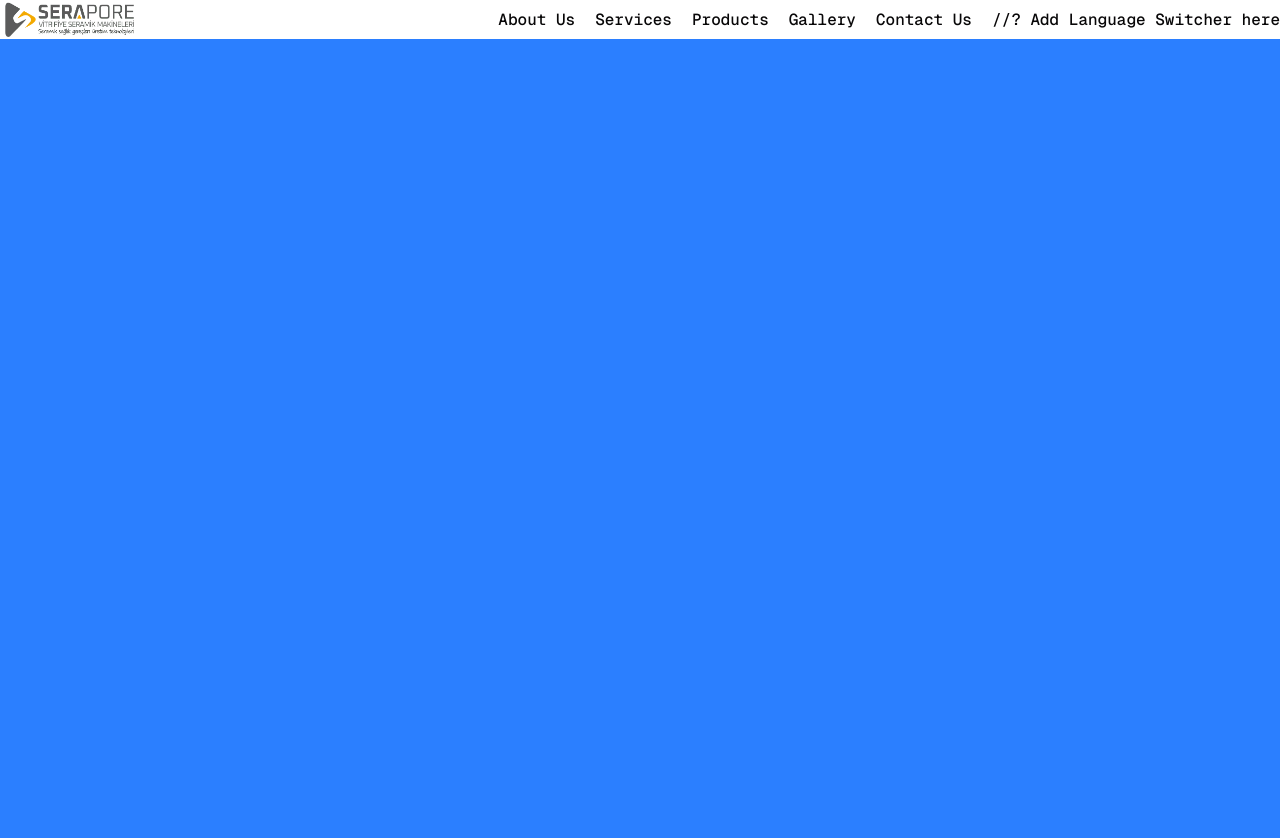
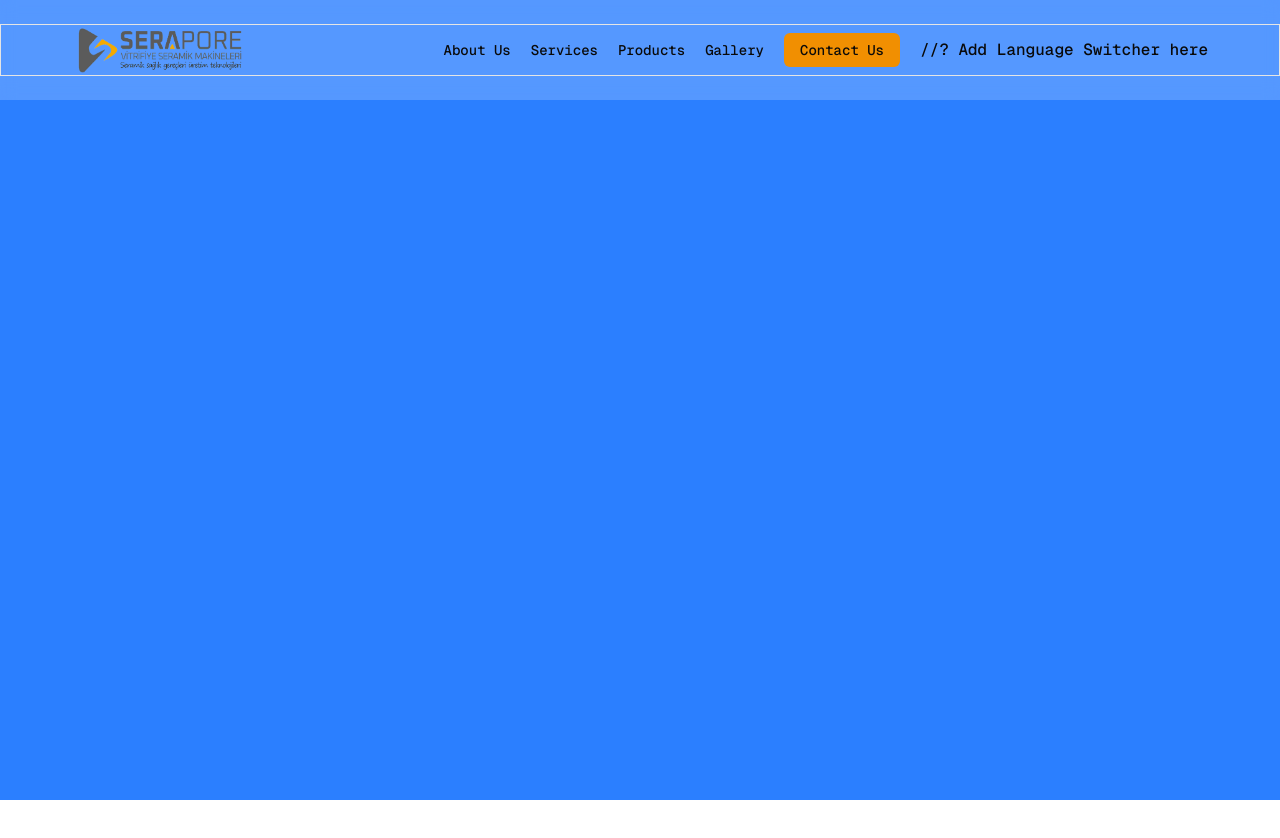
Before and after one commit to Ayberkyvs/serapore-v2, a Next.js app: page / in a window 1280 px wide. After the commit the page ends 800 px from the top, so only its background shows below. Built offline with nearby package versions, Linux system fonts and the light colour scheme.

Commit message:
refactor(styles): :lipstick: update global styles and reset CSS

```diff
--- a/app/globals.css
+++ b/app/globals.css
@@ -1,31 +1,62 @@
 @import "tailwindcss";
+@import "tw-animate-css";
+
+/* @custom-variant dark (&:is(.dark *)); */
 
 :root {
-  --background: #ffffff;
-  --foreground: #080708;
-  --primary: #0070f3;
-  --accent: #F18F01;
-  --accent-50: #FEF4E6;
-  --accent-100:#FCE9CC;
-  --accent-200: #F9D299;
-  --accent-300:#F7BC67;
-  --accent-400: #F4A534;
-  --accent-500: #F18F01;
-  --accent-600: #C17201;
+	--primary: oklch(0.205 0 0);
+	--accent: oklch(0.97 0 0);
+	--accent-50: #fef4e6;
+	--accent-100: #fce9cc;
+	--accent-200: #f9d299;
+	--accent-300: #f7bc67;
+	--accent-400: #f4a534;
+	--accent-500: #f18f01;
+	--accent-600: #c17201;
 	--accent-700: #915601;
-  --accent-800:#603900;
-  --accent-900: #301D00;
-  --primary-0: #E1EAFB;
-  --primary-50: #CDDAF2;
-  --primary-100: #B8C9E9;
-  --primary-200: #8FA8D7;
-  --primary-300: #6688C4;
-  --primary-400: #3D67B2;
-  --primary-500: #1446A0;
+	--accent-800: #603900;
+	--accent-900: #301d00;
+	--primary-0: #e1eafb;
+	--primary-50: #cddaf2;
+	--primary-100: #b8c9e9;
+	--primary-200: #8fa8d7;
+	--primary-300: #6688c4;
+	--primary-400: #3d67b2;
+	--primary-500: #1446a0;
 	--primary-600: #103880;
-  --primary-700: #0C2A60;
-  --primary-800: #081C40;
-  --primary-900: #040E20;
+	--primary-700: #0c2a60;
+	--primary-800: #081c40;
+	--primary-900: #040e20;
+	--radius: 0.625rem;
+	--background: oklch(1 0 0);
+	--foreground: oklch(0.145 0 0);
+	--card: oklch(1 0 0);
+	--card-foreground: oklch(0.145 0 0);
+	--popover: oklch(1 0 0);
+	--popover-foreground: oklch(0.145 0 0);
+	--primary-foreground: oklch(0.985 0 0);
+	--secondary: oklch(0.97 0 0);
+	--secondary-foreground: oklch(0.205 0 0);
+	--muted: oklch(0.97 0 0);
+	--muted-foreground: oklch(0.556 0 0);
+	--accent-foreground: oklch(0.205 0 0);
+	--destructive: oklch(0.577 0.245 27.325);
+	--border: oklch(0.922 0 0);
+	--input: oklch(0.922 0 0);
+	--ring: oklch(0.708 0 0);
+	--chart-1: oklch(0.646 0.222 41.116);
+	--chart-2: oklch(0.6 0.118 184.704);
+	--chart-3: oklch(0.398 0.07 227.392);
+	--chart-4: oklch(0.828 0.189 84.429);
+	--chart-5: oklch(0.769 0.188 70.08);
+	--sidebar: oklch(0.985 0 0);
+	--sidebar-foreground: oklch(0.145 0 0);
+	--sidebar-primary: oklch(0.205 0 0);
+	--sidebar-primary-foreground: oklch(0.985 0 0);
+	--sidebar-accent: oklch(0.97 0 0);
+	--sidebar-accent-foreground: oklch(0.205 0 0);
+	--sidebar-border: oklch(0.922 0 0);
+	--sidebar-ring: oklch(0.708 0 0);
 }
 
 @theme inline {
@@ -56,20 +87,148 @@
 	--color-primary-700: var(--primary-700);
 	--color-primary-800: var(--primary-800);
 	--color-primary-900: var(--primary-900);
+	--color-sidebar-ring: var(--sidebar-ring);
+	--color-sidebar-border: var(--sidebar-border);
+	--color-sidebar-accent-foreground: var(--sidebar-accent-foreground);
+	--color-sidebar-accent: var(--sidebar-accent);
+	--color-sidebar-primary-foreground: var(--sidebar-primary-foreground);
+	--color-sidebar-primary: var(--sidebar-primary);
+	--color-sidebar-foreground: var(--sidebar-foreground);
+	--color-sidebar: var(--sidebar);
+	--color-chart-5: var(--chart-5);
+	--color-chart-4: var(--chart-4);
+	--color-chart-3: var(--chart-3);
+	--color-chart-2: var(--chart-2);
+	--color-chart-1: var(--chart-1);
+	--color-ring: var(--ring);
+	--color-input: var(--input);
+	--color-border: var(--border);
+	--color-destructive: var(--destructive);
+	--color-accent-foreground: var(--accent-foreground);
+	--color-muted-foreground: var(--muted-foreground);
+	--color-muted: var(--muted);
+	--color-secondary-foreground: var(--secondary-foreground);
+	--color-secondary: var(--secondary);
+	--color-primary-foreground: var(--primary-foreground);
+	--color-popover-foreground: var(--popover-foreground);
+	--color-popover: var(--popover);
+	--color-card-foreground: var(--card-foreground);
+	--color-card: var(--card);
+	--radius-sm: calc(var(--radius) - 4px);
+	--radius-md: calc(var(--radius) - 2px);
+	--radius-lg: var(--radius);
+	--radius-xl: calc(var(--radius) + 4px);
+	--breakpoint-xs: 478px;
+	--breakpoint-2xl: 90rem;
 }
 
-@media (prefers-color-scheme: dark) {
-  :root {
-    --background: #0a0a0a;
-    --foreground: #ededed;
+@layer base {
+	* {
+		@apply border-border outline-ring/50;
+	}
+	body {
+		@apply bg-background text-foreground font-geist;
+	}
+	h1,
+	h2,
+	h3,
+	h4,
+	h5,
+	h6 {
+		@apply font-inter text-foreground leading-[130%];
+	}
+	h1 {
+		@apply text-[5.625rem];
+	}
+	h2 {
+		@apply text-[4.188rem];
+	}
+	h3 {
+		@apply text-[3.188rem];
+	}
+	h4 {
+		@apply text-[2.375rem];
+	}
+	h5 {
+		@apply text-[1.75rem];
+	}
+	h6 {
+		@apply text-[1.313rem];
+	}
+	p,
+	span,
+	a,
+	li,
+	strong,
+	em {
+		@apply text-[1rem] leading-[150%];
+	}
+	.small {
+		@apply text-[0.75rem] leading-[150%];
+	}
+	.caption {
+		@apply text-[0.563rem] leading-[150%];
 	}
 }
 
-body {
-  background: var(--background);
-  color: var(--foreground);
-  font-family: Arial, Helvetica, sans-serif;
+@utility glass-effect {
+	@apply backdrop-blur-sm bg-background/20;
+}
+@utility layout-padding {
+	@apply px-[18px] xs:px-[26px] sm:px-[35px] md:px-[43px] lg:px-[57px] xl:px-[71px] 2xl:px-[80px];
+}
+@utility inner-* {
+	@apply max-w-screen-2xl w-full mx-auto border layout-padding;
+}
+@utility flex-center {
+	@apply flex items-center justify-center;
 }
 
-@layer base {}
-@layer components {}
+@layer components {
+	.header {
+		@apply glass-effect fixed top-0 z-[99] w-full h-[90px] xs:h-[100px] py-6;
+	}
+	.navbar {
+		@apply flex-center size-fit md:flex hidden;
+	}
+	.navbar__item {
+		@apply text-[14px] font-medium font-inter text-foreground hover:underline active:underline;
+	}
+	.navbar__item--button {
+		@apply bg-accent-500 px-4 py-2 rounded-sm hover:bg-accent-600 no-underline;
+	}
+}
+
+/* .dark {
+  --background: oklch(0.145 0 0);
+  --foreground: oklch(0.985 0 0);
+  --card: oklch(0.205 0 0);
+  --card-foreground: oklch(0.985 0 0);
+  --popover: oklch(0.205 0 0);
+  --popover-foreground: oklch(0.985 0 0);
+  --primary: oklch(0.922 0 0);
+  --primary-foreground: oklch(0.205 0 0);
+  --secondary: oklch(0.269 0 0);
+  --secondary-foreground: oklch(0.985 0 0);
+  --muted: oklch(0.269 0 0);
+  --muted-foreground: oklch(0.708 0 0);
+  --accent: oklch(0.269 0 0);
+  --accent-foreground: oklch(0.985 0 0);
+  --destructive: oklch(0.704 0.191 22.216);
+  --border: oklch(1 0 0 / 10%);
+  --input: oklch(1 0 0 / 15%);
+  --ring: oklch(0.556 0 0);
+  --chart-1: oklch(0.488 0.243 264.376);
+  --chart-2: oklch(0.696 0.17 162.48);
+  --chart-3: oklch(0.769 0.188 70.08);
+  --chart-4: oklch(0.627 0.265 303.9);
+  --chart-5: oklch(0.645 0.246 16.439);
+  --sidebar: oklch(0.205 0 0);
+  --sidebar-foreground: oklch(0.985 0 0);
+  --sidebar-primary: oklch(0.488 0.243 264.376);
+  --sidebar-primary-foreground: oklch(0.985 0 0);
+  --sidebar-accent: oklch(0.269 0 0);
+  --sidebar-accent-foreground: oklch(0.985 0 0);
+  --sidebar-border: oklch(1 0 0 / 10%);
+  --sidebar-ring: oklch(0.556 0 0);
+} */
--- a/app/page.tsx
+++ /dev/null
@@ -1,6 +0,0 @@
-export default function Home() {
-  return (
-    <>
-    </>
-  );
-}
```
Lines whose indentation alone changed are shown as unchanged.
